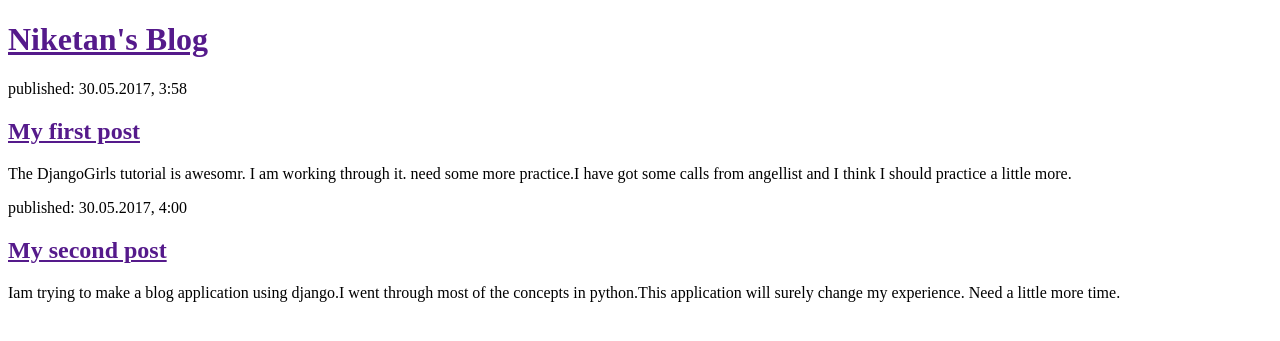
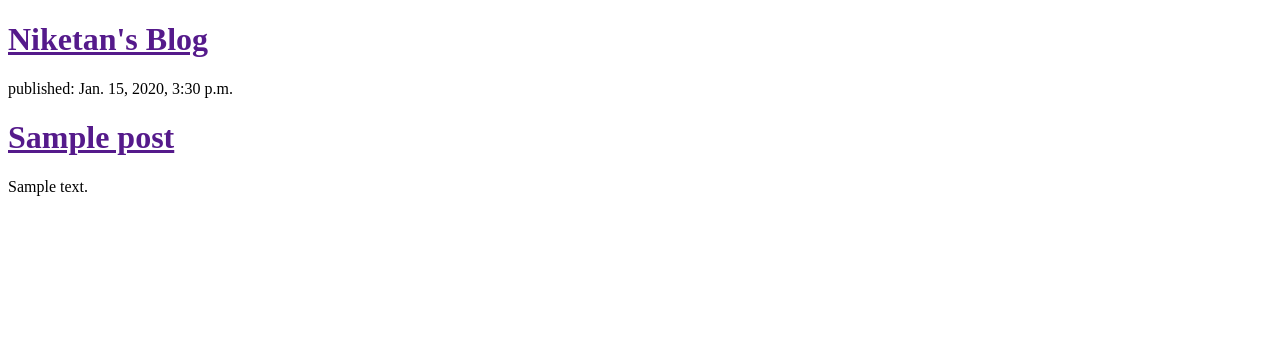
Before and after one commit to niketanmoon/my-first-blog, a Django app: template blog/templates/blog/post_list.html in a window 1280 px wide. Shown: the top 341 px of the page. Run offline with Django 3.2, Linux system fonts and the light colour scheme; the template is opened without the code that fills it: values that come from a table or form of the project are taken from there, others are empty; tables that the repository leaves empty hold one stand-in row (values such as "Sample post"); parts of the project's set-up code (start-up, migrations or seed data) failed here and were passed over.

Commit message:
Modified templates to display post from database.

```diff
--- a/blog/templates/blog/post_list.html
+++ b/blog/templates/blog/post_list.html
@@ -8,16 +8,12 @@
             <h1><a href="">Niketan's Blog</a></h1>
         </div>
 
-        <div>
-            <p>published: 30.05.2017, 3:58</p>
-            <h2><a href="">My first post</a></h2>
-            <p>The DjangoGirls tutorial is awesomr. I am working through it. need some more practice.I have got some calls from angellist and I think I should practice a little more. </p>
-        </div>
-
-        <div>
-            <p>published: 30.05.2017, 4:00</p>
-            <h2><a href="">My second post</a></h2>
-            <p>Iam trying to  make a blog application using django.I went through most of the concepts in python.This application will surely change my experience. Need a little more time.</p>
-        </div>
+        {% for post in posts %}
+        	<div>
+               <p>published: {{ post.published_date }}</p>
+               <h1><a href="">{{ post.title }}</a></h1>
+               <p>{{ post.text|linebreaksbr }}</p>
+            </div>
+        {% endfor %}
     </body>
 </html>
--- a/blog/views.py
+++ b/blog/views.py
@@ -1,5 +1,7 @@
 from django.shortcuts import render
-
+from django.utils import timezone
+from .models import Post
 # Create your views here.
 def post_list(request):
-	return render(request,'blog/post_list.html',{})
+	posts=Post.objects.filter(published_date__lte=timezone.now()).order_by('published_date')
+	return render(request,'blog/post_list.html',{'posts':posts})
```
